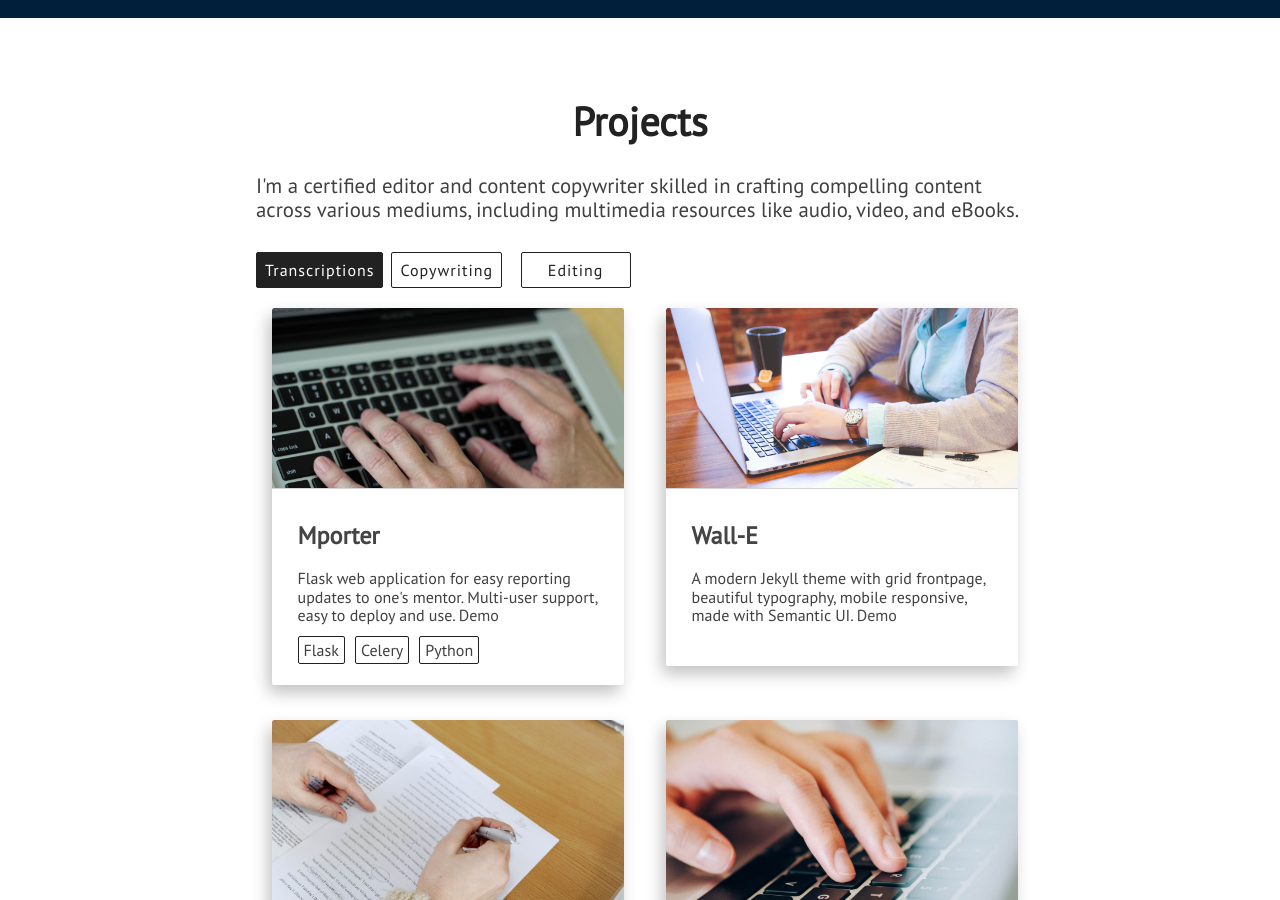
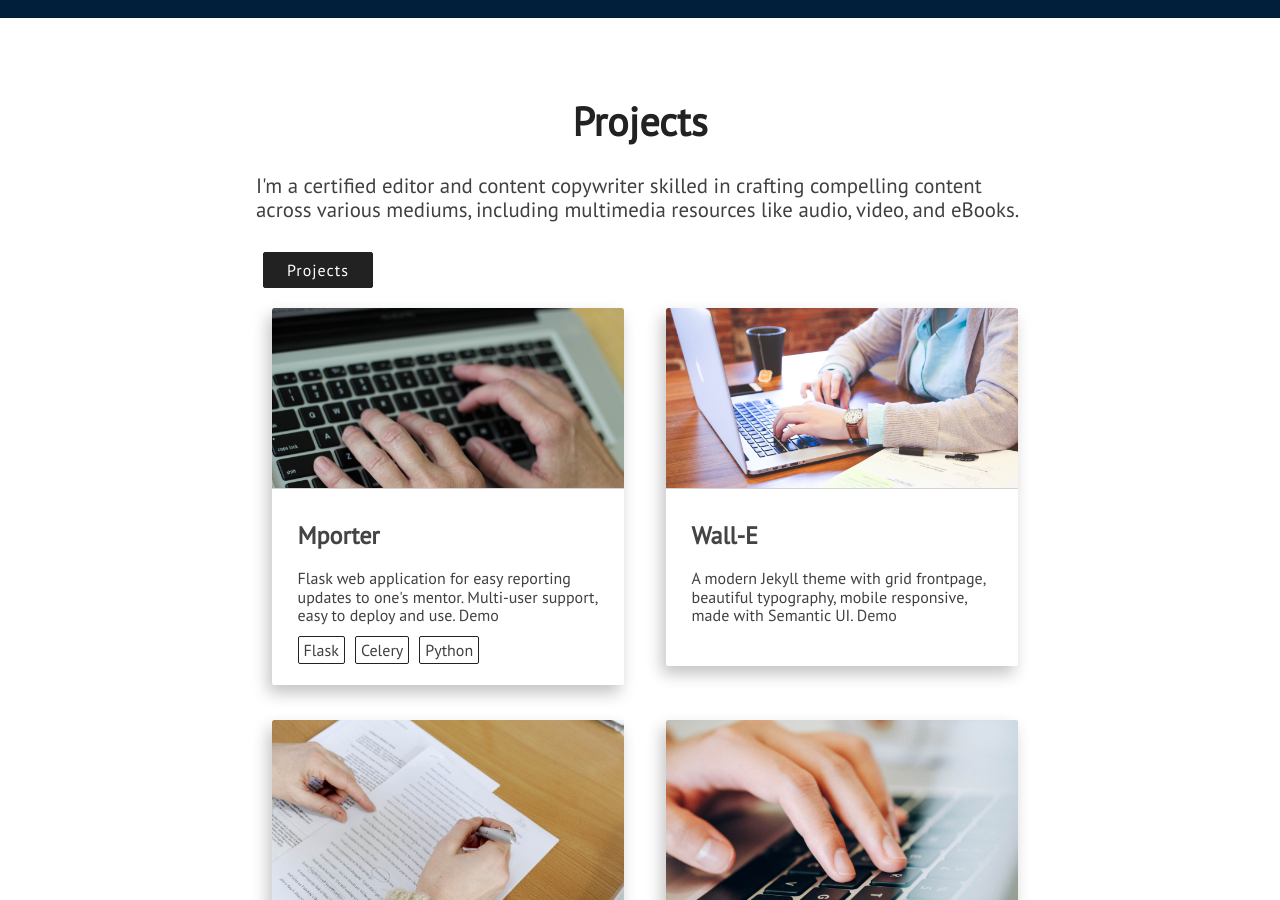
Before and after one commit to wascarleonel/portfolio, a Jekyll site: the page built from index.html, in a window 1280 px wide and 900 px high, scrolled down 2882 px. Built offline with Jekyll 4.4.1, drawn with Linux system fonts in a browser that asks for light colours; nearby versions of some CDN libraries.

Commit message:
Update projects.html

```diff
--- a/_includes/projects.html
+++ b/_includes/projects.html
@@ -7,10 +7,10 @@
                     </p>
                 <div class="project-technologies">
 
-                    <a id="featured" class="semi-transparent-button with-border white-button" onclick="selected('featured')">Transcriptions</a>
-                    <a id="all" class="semi-transparent-button with-border white-button" onclick="selected('all')">Copywriting</a>
+                    <a id="featured" class="semi-transparent-button with-border white-button" onclick="selected('featured')">Projects</a>
+                   <!-- <a id="all" class="semi-transparent-button with-border white-button" onclick="selected('all')">Copywriting</a>
                     <a id="webdev" class="semi-transparent-button with-border white-button" onclick="selected('webdev')">Editing</a>
-                   <!-- <a id="native" class="semi-transparent-button with-border white-button" onclick="selected('native')">Native</a>
+                    <a id="native" class="semi-transparent-button with-border white-button" onclick="selected('native')">Native</a>
                     <a id="security" class="semi-transparent-button with-border white-button" onclick="selected('security')">Security</a>
                     <a id="diy" class="semi-transparent-button with-border white-button" onclick="selected('diy')">DIY</a> -->
 
```
